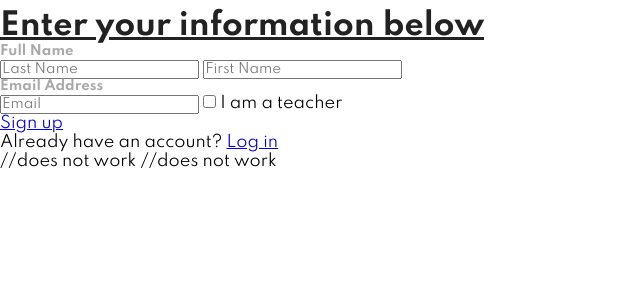
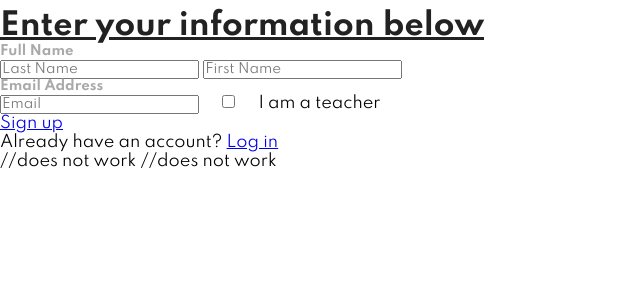
Before and after one commit to vexandmore/SOEN-287-Project-F2022, a PHP site: the page made by signup page.html in a window 1280 px wide. Shown: the part 309-609 px from the top of the page, without its empty margins (0-640 px from the left). Run offline with PHP 8.4, Linux system fonts and the light colour scheme.

Commit message:
Update style2.css
Minor edit; fixed an error and made a style for the Teacher Checkbox

```diff
--- a/style2.css
+++ b/style2.css
@@ -14,7 +14,7 @@ h1{
 
 h2{
     font-size: 46px;
-    //line-height: 54px;
+    line-height: 54px;
     color: #222;
 }
 
@@ -133,7 +133,9 @@ body{
 #close {
     display: none;
 }
-
+#teacher_check{
+    width: 4%;
+}
 
 /*login page*/
 #page-header{
```
